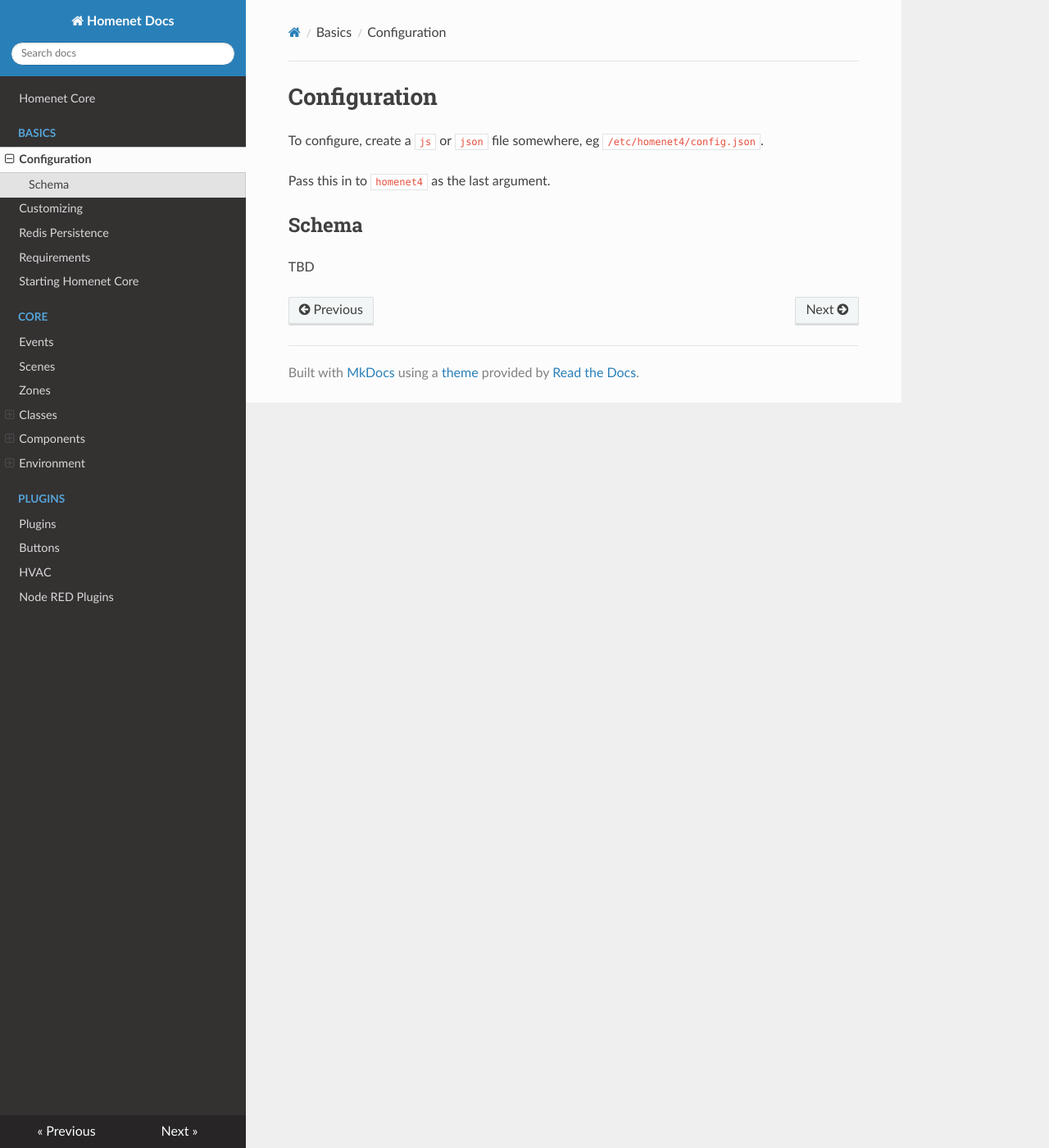
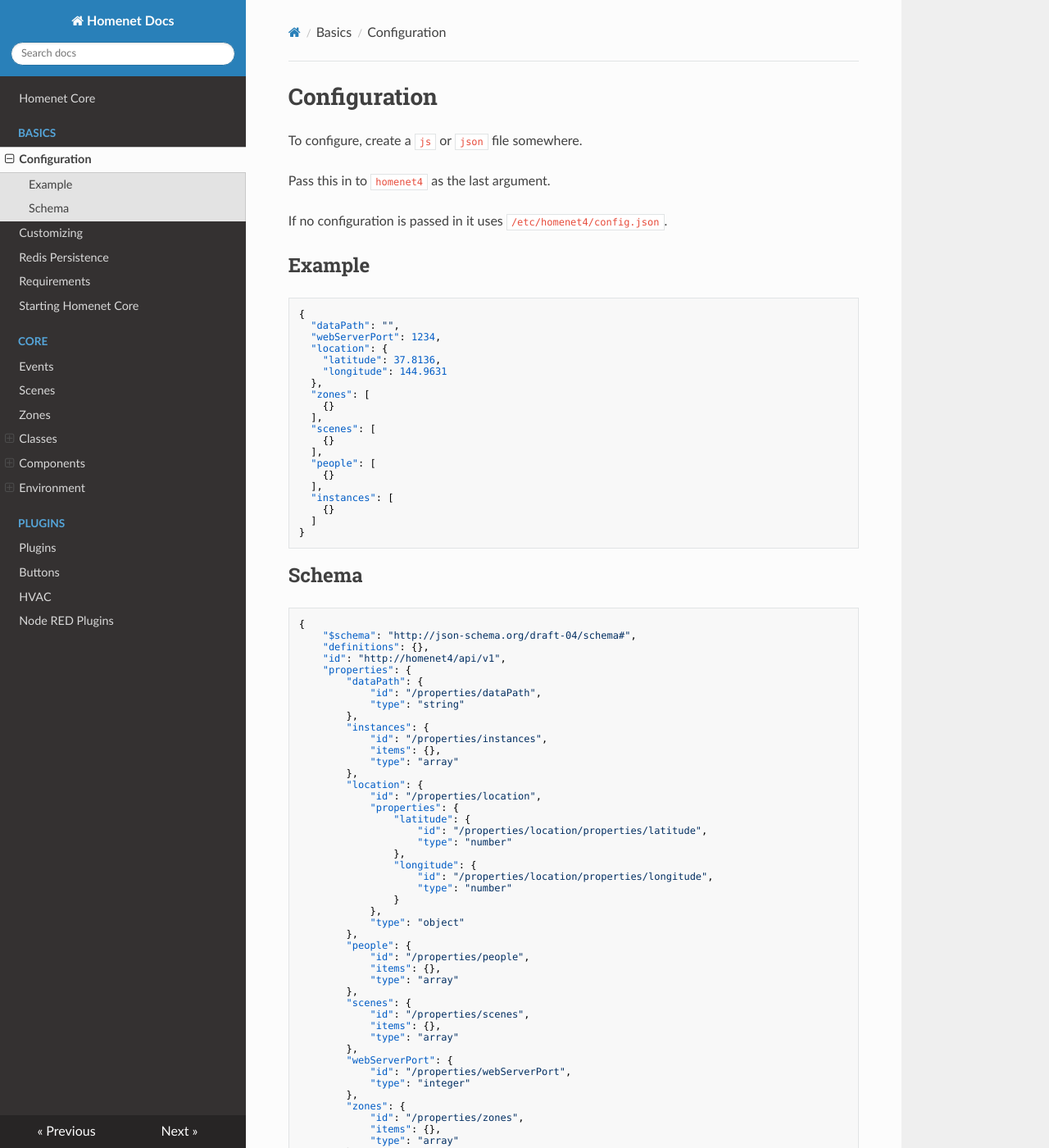
Before and after one commit to denwilliams/homenet-core, an MkDocs documentation site: the page built from docs/src/basics/configuration.md, in a window 1280 px wide and 1400 px high. Shown: the whole window at 82% size. Built offline with MkDocs 1.6.1, drawn with Linux system fonts in a browser that asks for light colours; nearby versions of some CDN libraries.

Commit message:
update config, run typedoc

````diff
--- a/docs/src/basics/configuration.md
+++ b/docs/src/basics/configuration.md
@@ -1,9 +1,87 @@
 # Configuration
 
-To configure, create a `js` or `json` file somewhere, eg `/etc/homenet4/config.json`.
+To configure, create a `js` or `json` file somewhere.
 
 Pass this in to `homenet4` as the last argument.
 
+If no configuration is passed in it uses `/etc/homenet4/config.json`.
+
+## Example
+
+```json
+{
+  "dataPath": "",
+  "webServerPort": 1234,
+  "location": {
+    "latitude": 37.8136,
+    "longitude": 144.9631
+  },
+  "zones": [
+    {}
+  ],
+  "scenes": [
+    {}
+  ],
+  "people": [
+    {}
+  ],
+  "instances": [
+    {}
+  ]
+}
+```
+
 ## Schema
 
-TBD
+```json
+{
+    "$schema": "http://json-schema.org/draft-04/schema#",
+    "definitions": {},
+    "id": "http://homenet4/api/v1",
+    "properties": {
+        "dataPath": {
+            "id": "/properties/dataPath",
+            "type": "string"
+        },
+        "instances": {
+            "id": "/properties/instances",
+            "items": {},
+            "type": "array"
+        },
+        "location": {
+            "id": "/properties/location",
+            "properties": {
+                "latitude": {
+                    "id": "/properties/location/properties/latitude",
+                    "type": "number"
+                },
+                "longitude": {
+                    "id": "/properties/location/properties/longitude",
+                    "type": "number"
+                }
+            },
+            "type": "object"
+        },
+        "people": {
+            "id": "/properties/people",
+            "items": {},
+            "type": "array"
+        },
+        "scenes": {
+            "id": "/properties/scenes",
+            "items": {},
+            "type": "array"
+        },
+        "webServerPort": {
+            "id": "/properties/webServerPort",
+            "type": "integer"
+        },
+        "zones": {
+            "id": "/properties/zones",
+            "items": {},
+            "type": "array"
+        }
+    },
+    "type": "object"
+}
+```
--- a/package.json
+++ b/package.json
@@ -22,7 +22,7 @@
     "test": "ava -v",
     "watchtest": "tsc -w -v",
     "watchbuildtest": "tsc -w -v & ava -v -w",
-    "typedoc": "typedoc --mode file --out ./out/tsdoc/ --module commonjs --target ES6 --exclude node_modules/* --includeDeclarations tsconfig.json",
+    "typedoc": "typedoc --mode file --out ./out/tsdoc/ --module commonjs --target ES6 --exclude node_modules/* --includeDeclarations --excludeExternals tsconfig.json",
     "typedocv": "typedoc --verbose --mode file --out ./out/tsdoc/ --module commonjs --target ES6 --exclude node_modules/* --includeDeclarations tsconfig.json"
   },
   "node-red": {
````
Also changed, not shown: 8 other files.
